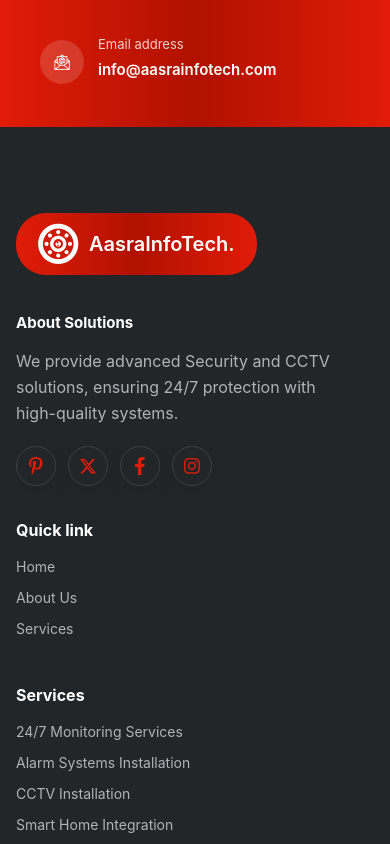
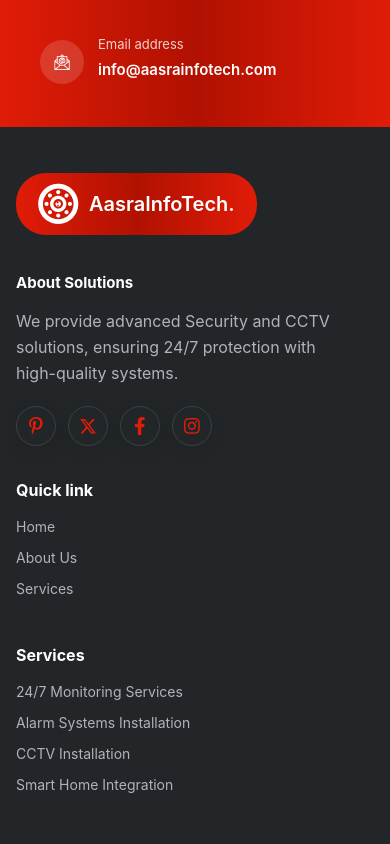
Before and after one commit to LaviSaini/camapp, a React (Create React App) app: page / in a window 390 px wide. Shown: the part 7940-8784 px from the top of the page. Built offline with nearby package versions, Linux system fonts and the light colour scheme.

Commit message:
responsiveness 2

```diff
--- a/src/components/Footer.css
+++ b/src/components/Footer.css
@@ -113,6 +113,10 @@
   .footer-content {
     grid-template-columns: 1fr;
     gap: 18px;
+  }
+
+  .footer {
+    padding: 30px 0 30px;
   }
 
   .footer-bottom {
```
